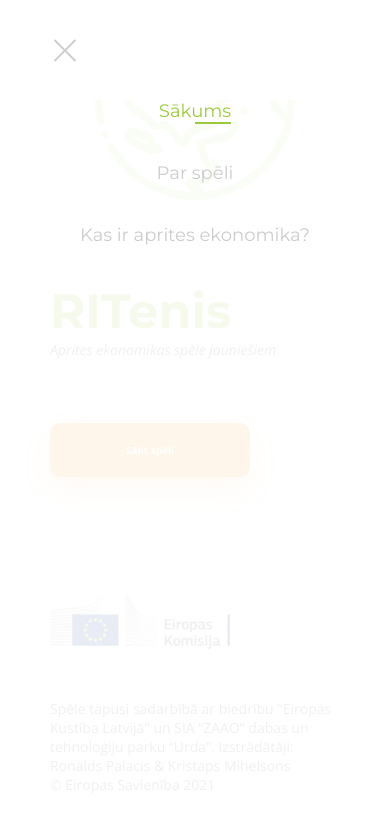
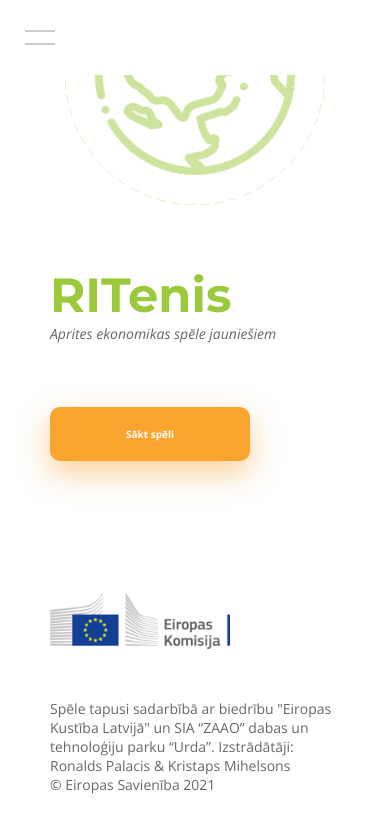
Before and after one commit to Devkeycrap/iegriez-pasauli, a Next.js app: page / in a window 390 px wide. Shown: the top 832 px of the page. Built offline with nearby package versions, Linux system fonts and the light colour scheme.

Commit message:
More responsive navbar

```diff
--- a/components/Navbar.component.tsx
+++ b/components/Navbar.component.tsx
@@ -18,7 +18,8 @@ export function Navbar({ isActive }) {
   if (isActive) return null;
 
   return (
-    <nav className={`${styles.nav} ${navbarToggled ? "" : styles.active}`}>
+    <div className={styles.content}>
+      <nav className={`${styles.nav} ${!navbarToggled ? "" : styles.active}`}>
         <div className={styles.burger} onClick={toggleNavbar}>
           <div></div>
           <div></div>
@@ -34,7 +35,9 @@ export function Navbar({ isActive }) {
           <li style={{ animationDelay: "1s" }} onClick={toggleNavbar}>
             <Link href="/about-game">
               <a
-              className={router.pathname === "/about-game" ? styles.active : ""}
+                className={
+                  router.pathname === "/about-game" ? styles.active : ""
+                }
               >
                 Par spēli
               </a>
@@ -53,6 +56,7 @@ export function Navbar({ isActive }) {
           </li>
         </ul>
       </nav>
+    </div>
   );
 }
 
--- a/styles/navbar.module.scss
+++ b/styles/navbar.module.scss
@@ -1,11 +1,13 @@
 @import "./variables.scss";
 
 .nav {
+  padding: 0 50px;
   position: relative;
+  background: white;
+  z-index: 10;
   height: 100px;
   display: flex;
   align-items: center;
-  justify-content: center;
 
   .burger {
     display: none;
@@ -13,7 +15,7 @@
     justify-content: space-between;
     height: 15px;
     width: 30px;
-    z-index: 10;
+    z-index: 12;
 
     div {
       height: 2px;
@@ -25,11 +27,29 @@
 
   ul {
     list-style: none;
-    display: flex;
-    justify-content: space-between;
-    width: 50%;
-    max-width: 500px;
+    display: grid;
+    grid-template-columns: repeat(5, 1fr);
+    width: 100%;
+    justify-content: center;
+    align-items: center;
     font-family: "Montserrat", sans-serif;
+
+    li {
+      width: fit-content;
+      margin: auto;
+    }
+
+    text-align: center;
+  }
+
+  ul li:nth-child(1) {
+    grid-column: 2 / 3;
+  }
+  ul li:nth-child(2) {
+    grid-column: 3 / 4;
+  }
+  ul li:nth-child(3) {
+    grid-column: 4 / 5;
   }
 
   a {
@@ -85,31 +105,19 @@
 
 @media only screen and (max-width: 800px) {
   .nav {
-    padding: 0 50px;
+    padding: 0 25px;
     justify-content: flex-start;
-
-    .burger {
-      display: flex;
-    }
-  }
-  .nav ul {
+    height: 75px;
+    ul {
       position: absolute;
       background: rgba(255, 255, 255, 0.9);
       left: 0;
       top: 0;
       height: 100vh;
       width: 100vw;
-    flex-direction: column;
-    justify-content: flex-start;
-    align-items: center;
-    min-width: 100%;
       font-size: 14px;
-    transition: 0.2s ease-in-out;
-    min-width: 0;
-    padding: 80px;
-    z-index: 9;
-    text-align: center;
-    max-width: none;
+      grid-template-columns: none;
+      grid-template-rows: repeat(5, 75px);
       opacity: 0;
 
       li {
@@ -122,6 +130,23 @@
         width: fit-content;
         margin: 20px 0;
         font-size: 18px;
+      }
+    }
+    ul li:nth-child(1) {
+      grid-row: 2 / 3;
+      grid-column: none;
+    }
+    ul li:nth-child(2) {
+      grid-row: 3 / 4;
+      grid-column: none;
+    }
+    ul li:nth-child(3) {
+      grid-row: 4 / 5;
+      grid-column: none;
+    }
+    .burger {
+      position: relative;
+      display: flex;
     }
   }
 
```
Lines whose indentation alone changed are shown as unchanged.
